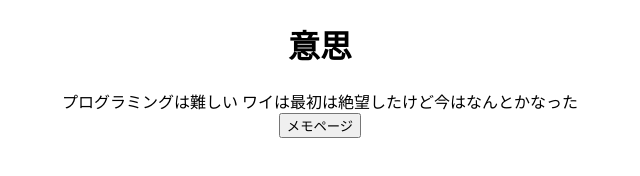
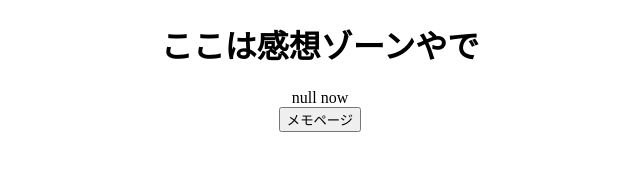
Before and after one commit to yuto2009/myproject, a plain HTML site: page index.html in a window 1280 px wide. Shown: the whole page, without its empty margins (320-960 px from the left). Drawn offline with Linux system fonts and the light colour scheme.

```diff
--- a/index.html
+++ b/index.html
@@ -8,9 +8,9 @@
   </style>
 </head>
   <body>
-    <h1>意思</h1>
-    <div>プログラミングは難しい
-      ワイは最初は絶望したけど今はなんとかなった
+    <h1>ここは感想ゾーンやで</h1>
+    <div>
+      null now
     </div>
 
 
```
Also changed, not shown: memo.html (+1 -0 lines).
